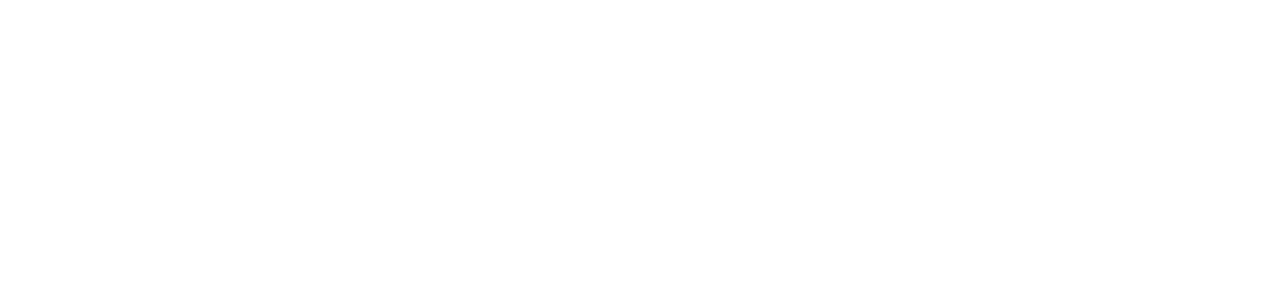
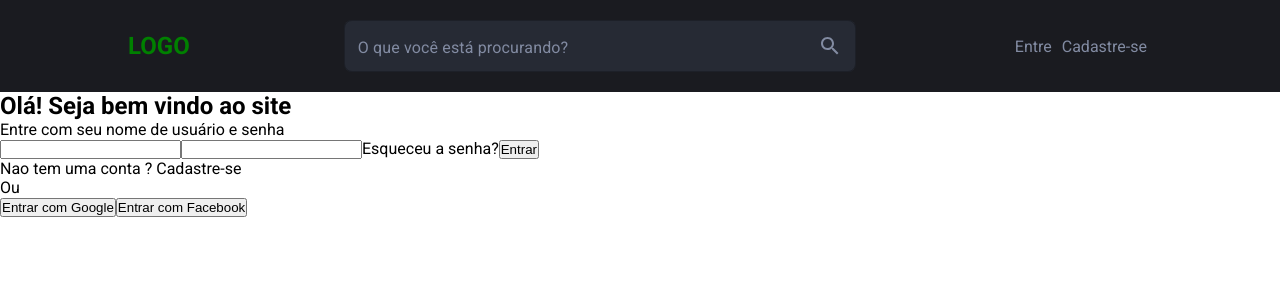
Before and after one commit to AdrianAmerico/desafio-easybind4u, a React (Create React App) app: page /login in a window 1280 px wide. Shown: the top 300 px of the page. Built offline with nearby package versions, Linux system fonts and the light colour scheme.

Commit message:
adicionado estrutura html

```diff
--- a/src/Router/index.tsx
+++ b/src/Router/index.tsx
@@ -1,9 +1,9 @@
+import React from "react";
 import { MuiThemeProvider } from "@material-ui/core";
-import React from "react";
 import { Route, Switch, BrowserRouter } from "react-router-dom";
 import Header from "../components/Header";
-import Menu from "../components/Menu";
 import { theme } from "../global/theme";
+import LoginPage from "../pages/LoginPage";
 
 const Router: React.FC = () => (
   <MuiThemeProvider theme={theme}>
@@ -11,8 +11,13 @@ const Router: React.FC = () => (
       <Switch>
         <Route exact path="/">
           <Header />
-          {/* <Menu /> */}
         </Route>
+        <Route exact path="/login">
+          <LoginPage />
+        </Route>
+        <Route exact path="/register"></Route>
+        <Route exact path="/profile"></Route>
+        <Route></Route>
       </Switch>
     </BrowserRouter>
   </MuiThemeProvider>
--- a/src/pages/LoginPage/index.tsx
+++ b/src/pages/LoginPage/index.tsx
@@ -1,8 +1,45 @@
 import React from "react";
+import Header from "../../components/Header";
+import { useStyles } from "./styles";
 
-const LoginPage: React.FC = () => (
-  <div>
-    <h1>Oi, eu sou o LOGINPAGEEE</h1>
-  </div>
-);
+const LoginPage: React.FC = () => {
+  const classes = useStyles();
+
+  return (
+    <>
+      <Header />
+      <main className={classes.root}>
+
+        <section>
+          <h1>Olá! Seja bem vindo ao site</h1>
+          <span>Entre com seu nome de usuário e senha</span>
+        </section>
+
+        <form>
+          <input />
+          <input />
+          <span>Esqueceu a senha?</span>
+
+          <button>Entrar</button>
+        </form>
+        <div>
+          <p>
+            Nao tem uma conta ? <span>Cadastre-se</span>
+          </p>
+        </div>
+
+        <div>
+          <div />
+          <span>Ou</span>
+          <div />
+        </div>
+
+        <div>
+          <button>Entrar com Google</button>
+          <button>Entrar com Facebook</button>
+        </div>
+      </main>
+    </>
+  );
+};
 export default LoginPage;
--- /dev/null
+++ b/src/pages/LoginPage/styles.ts
@@ -0,0 +1,7 @@
+import { makeStyles, Theme, createStyles } from "@material-ui/core/styles";
+
+export const useStyles = makeStyles((theme: Theme) =>
+  createStyles({
+    root: {},
+  })
+);
```
